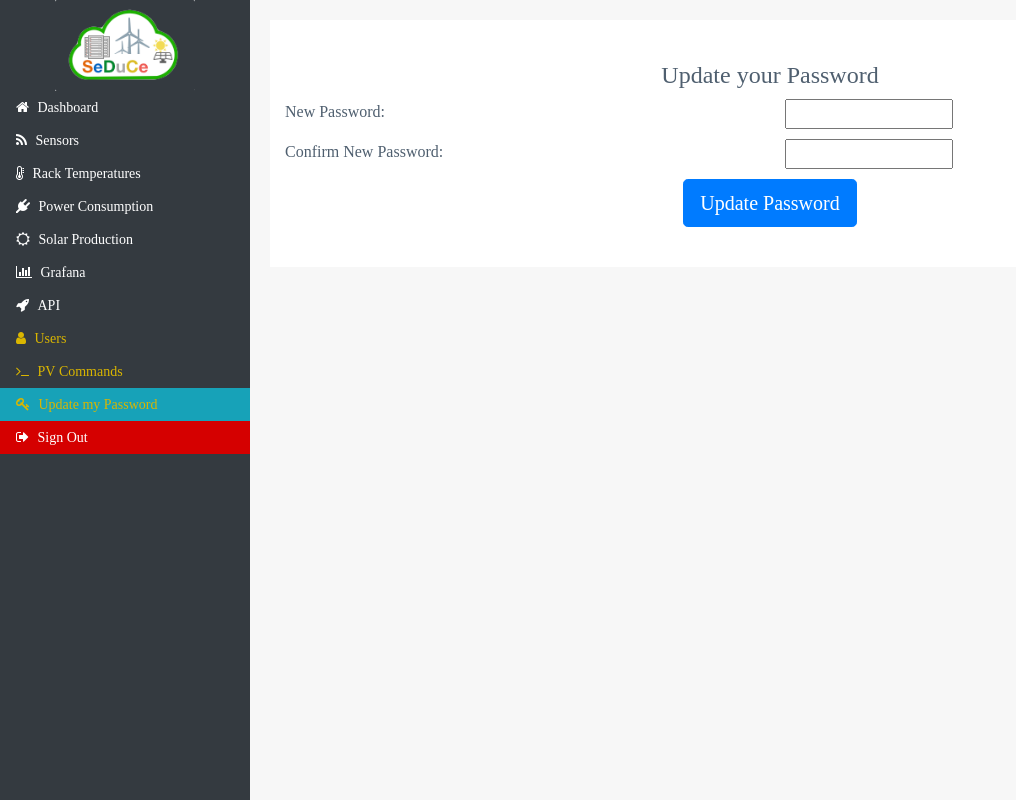
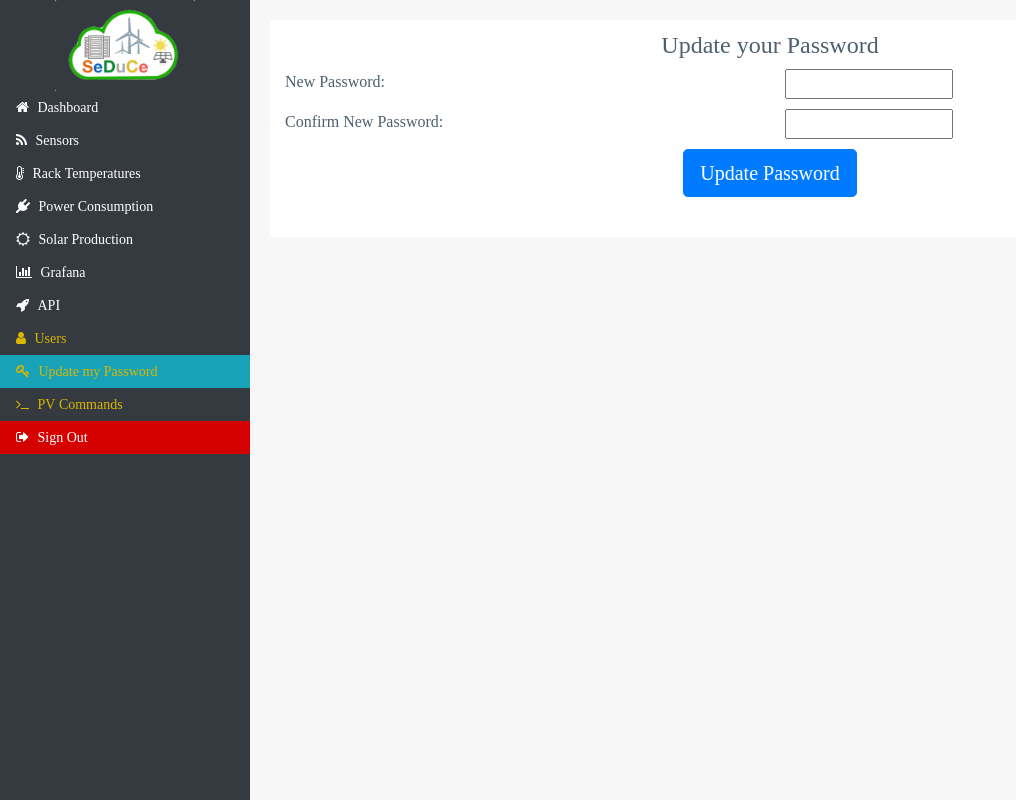
Before and after one commit to SeduceProject/dashboard, a Flask app: page /password in a window 1280 px wide. Shown: the whole page, without its empty margins (0-1016 px from the left). Run offline with Flask 2, Linux system fonts and the light colour scheme; the visitor is signed in with stand-in values (Sample User, id 1); some libraries are stand-ins or nearby versions.

Commit message:
FIX CSS of the password page

```diff
--- a/api/admin.py
+++ b/api/admin.py
@@ -6,18 +6,6 @@ import flask, logging
 
 
 b_admin = flask.Blueprint("admin", __name__, template_folder="templates/")
-
-
-@b_admin.route("/users")
-@login_required
-def users():
-    admins = []
-    db = open_session()
-    for user in db.query(User).all():
-        admins.append(user.email)
-    close_session(db)
-    return flask.render_template("users.html", active_btn = "user",
-        is_anonymous = current_user.is_anonymous, existing = admins)
 
 
 @b_admin.route("/add-admin", methods=[ "POST" ])
@@ -57,13 +45,6 @@ def del_admin():
     return flask.redirect("/users")
 
 
-@b_admin.route("/password")
-@login_required
-def password():
-    return flask.render_template("password.html", active_btn = "password",
-        is_anonymous = current_user.is_anonymous)
-
-
 @b_admin.route("/update-pwd", methods=[ "POST" ])
 @login_required
 def update_pwd():
@@ -85,3 +66,22 @@ def update_pwd():
         return flask.redirect("/dashboard")
     else:
         return flask.redirect("/password")
+
+
+@b_admin.route("/users")
+@login_required
+def users():
+    admins = []
+    db = open_session()
+    for user in db.query(User).all():
+        admins.append(user.email)
+    close_session(db)
+    return flask.render_template("users.html", active_btn = "user",
+        is_anonymous = current_user.is_anonymous, existing = admins)
+
+
+@b_admin.route("/password")
+@login_required
+def password():
+    return flask.render_template("password.html", active_btn = "password",
+        is_anonymous = current_user.is_anonymous)
--- a/static/css/main.css
+++ b/static/css/main.css
@@ -236,3 +236,21 @@ body {
     width: 325px;
     height: 30px;
 }
+
+/** password page ***/
+.password {
+    width: 1000px;
+    margin: auto;
+    padding-top: 10px;
+    padding-bottom: 40px;
+    background: white;
+}
+
+.password .row {
+    margin-top: 10px;
+}
+
+.password .btn {
+    margin: auto;
+    margin-top: 10px;
+}
--- a/templates/base.html
+++ b/templates/base.html
@@ -59,17 +59,17 @@
                     Users
                 </span>
             </a>
+            <a id="password" href="/password">
+                <span>
+                    <i class="fa fa-key"></i>
+                    Update my Password
+                <span>
+            </a>
             <a id="commands" href="/commands">
                 <span>
                     <i class="fa fa-terminal"></i>
                     PV Commands
                 </span>
-            </a>
-            <a id="password" href="/password">
-                <span>
-                    <i class="fa fa-key"></i>
-                    Update my Password
-                <span>
             </a>
             <a href="/logout" class="sign-out">
                 <i class="fa fa-sign-out"></i>
--- a/templates/password.html
+++ b/templates/password.html
@@ -2,7 +2,7 @@
 {% block other_js %}
 {% endblock %}
 {% block content %}
-<div class="users">
+<div class="password">
     <center><h4>Update your Password</h4></center>
     <form action="/update-pwd" method="POST" class="container">
         <div class="row">
```
